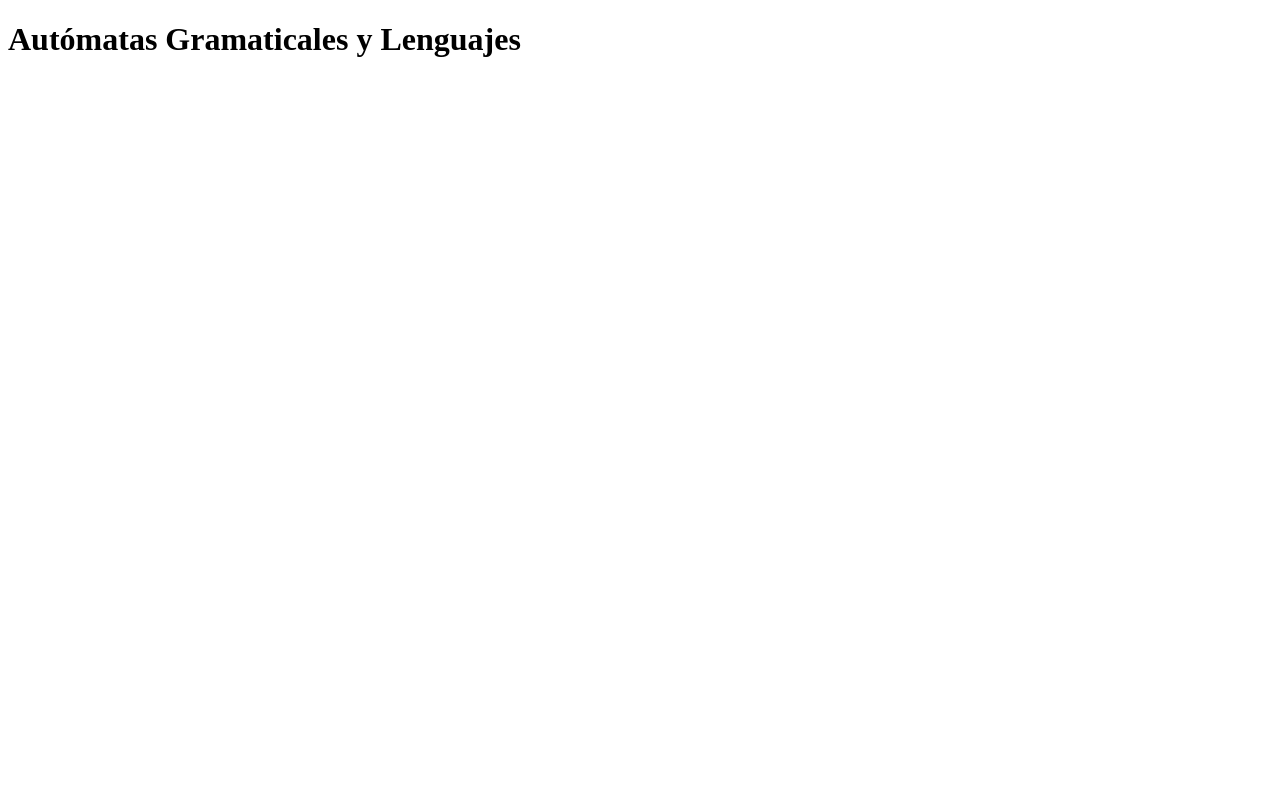
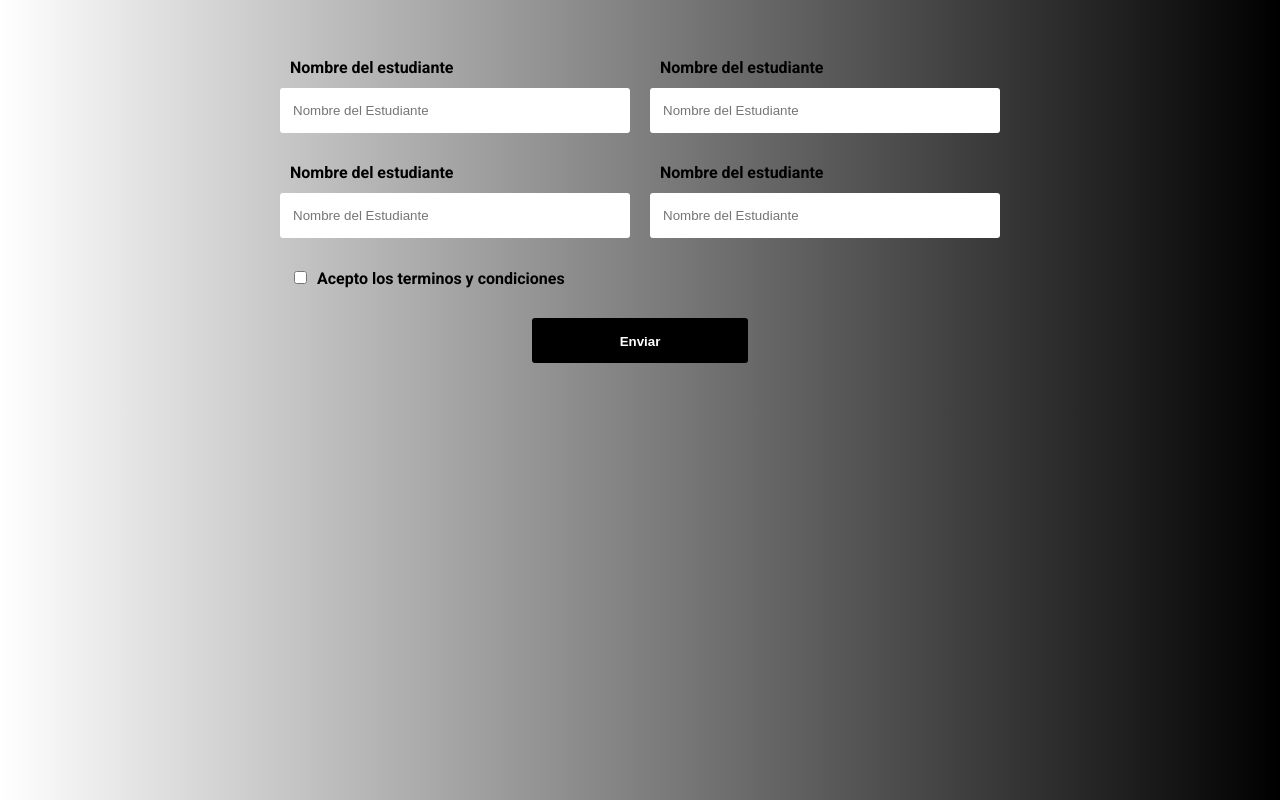
Before and after one commit to yordianvecino/Aut-matas-Gramaticales-y-Lenguajes, a React (Create React App) app in the folder automatas-gramaticales/: page / in a window 1280 px wide. Built offline with nearby package versions, Linux system fonts and the light colour scheme.

Commit message:
Actualizacion de Proceso

```diff
--- a/automatas-gramaticales/package.json
+++ b/automatas-gramaticales/package.json
@@ -3,12 +3,16 @@
   "version": "0.1.0",
   "private": true,
   "dependencies": {
+    "@fortawesome/fontawesome-svg-core": "^6.1.2",
+    "@fortawesome/free-solid-svg-icons": "^6.1.2",
+    "@fortawesome/react-fontawesome": "^0.2.0",
     "@testing-library/jest-dom": "^5.16.5",
     "@testing-library/react": "^13.3.0",
     "@testing-library/user-event": "^13.5.0",
     "react": "^18.2.0",
     "react-dom": "^18.2.0",
     "react-scripts": "5.0.1",
+    "styled-components": "^5.3.5",
     "web-vitals": "^2.1.4"
   },
   "scripts": {
--- a/automatas-gramaticales/public/index.html
+++ b/automatas-gramaticales/public/index.html
@@ -24,7 +24,7 @@
       work correctly both with client-side routing and a non-root public URL.
       Learn how to configure a non-root public URL by running `npm run build`.
     -->
-    <title>React App</title>
+    <title>Automatas Gramaticales</title>
   </head>
   <body>
     <noscript>You need to enable JavaScript to run this app.</noscript>
--- a/automatas-gramaticales/src/App.js
+++ b/automatas-gramaticales/src/App.js
@@ -1,12 +1,38 @@
 import React from 'react'
+import { Formulario, Label, ContenedorTerminos, ContenedorBotonCentrado , Boton, MensajeExito, MensajeError } from './Elementos/Formularios';
+import { FontAwesomeIcon } from '@fortawesome/react-fontawesome';
+import { faExclamationTriangle } from '@fortawesome/free-solid-svg-icons';
+import Input from './Componentes/Input';
 
 const App = () => {
   return (
-    <>
-      <h1>
-        Autómatas Gramaticales y Lenguajes
-      </h1>
-    </>
+    <main>
+      <Formulario action="">
+        <Input/>
+        <Input/>
+        <Input/>
+        <Input/>
+
+
+
+        <ContenedorTerminos>
+          <Label>
+            <input type="checkbox" name="terminos" id="terminos" />
+            Acepto los terminos y condiciones
+          </Label>
+        </ContenedorTerminos>
+        {false && <MensajeError>
+          <p>
+            <FontAwesomeIcon icon={faExclamationTriangle}/>
+            <b>Error:</b> Por favor rellenar el formulario correctamente.
+          </p>
+        </MensajeError>}
+        <ContenedorBotonCentrado>
+          <Boton type="submit">Enviar</Boton>
+          <MensajeExito>Formulario enviado !Exitosamente¡</MensajeExito>
+        </ContenedorBotonCentrado>
+      </Formulario>
+    </main>
   );
 }
 
--- /dev/null
+++ b/automatas-gramaticales/src/Componentes/Input.js
@@ -0,0 +1,18 @@
+import React from 'react';
+import {Input, Label, GrupoInput, LeyendaError, IconValidacion} from './../Elementos/Formularios';
+import { faCheckCircle } from '@fortawesome/free-solid-svg-icons';
+
+const ComponenteInput = () => {
+    return (
+        <div>
+          <Label htmlFor="nombre">Nombre del estudiante</Label>
+          <GrupoInput>
+            <Input type="text" placeholder="Nombre del Estudiante" id="nombre" />
+            <IconValidacion icon={faCheckCircle} />
+          </GrupoInput>
+          <LeyendaError>Lorem ipsum dolor ssit amet.</LeyendaError>
+        </div>
+     );
+}
+
+export default ComponenteInput;
--- /dev/null
+++ b/automatas-gramaticales/src/Elementos/Formularios.js
@@ -0,0 +1,130 @@
+import styled from 'styled-components';
+import { FontAwesomeIcon } from '@fortawesome/react-fontawesome';
+
+const colores = {
+    borde: "#0075FF",
+    error: "#bb2929",
+    exito: "#1ed12d"
+}
+
+const Formulario = styled.form`
+    display: grid;
+    grid-template-columns: 1fr 1fr;
+    gap: 20px;
+
+    @media (max-width: 800px){
+        grid-template-columns: 1fr;
+    }
+`;
+
+const Label = styled.label`
+    display: block;
+    font-weight: 700;
+    padding: 10px;
+    min-height: 40px;
+    cursor: pointer;
+`;
+
+const GrupoInput = styled.div`
+    position: relative;
+    z-index: 90;
+`;
+
+const Input = styled.input`
+    width: 100%;
+    background: #fff;
+    border-radius: 3px;
+    height: 45px;
+    line-height: 45px;
+    padding: 0 40px 0 10px;
+    transition: .3s ease all;
+    border: 3px solid transparent;
+
+    &:focus{
+        border: 3px solid ${colores.borde};
+        outline: none;
+        box-shadow: 3px 0px 30px rgba(163,163,163, 0.4);
+    }
+`;
+
+const LeyendaError = styled.p`
+    font-size: 12px;
+    margin-bottom: 0;
+    color: ${colores.error};
+    display: none;
+`;
+
+const IconValidacion = styled(FontAwesomeIcon)`
+    position: absolute;
+    right: 10px;
+    bottom: 14px;
+    z-index: 100;
+    font-size: 16px;
+    opacity: 0;
+`;
+
+const ContenedorTerminos = styled.div`
+    grid-column: span 2;
+
+    input{
+        margin-right: 10px;
+    }
+`;
+
+const ContenedorBotonCentrado = styled.div`
+    display: flex;
+    flex-direction: column;
+    align-items: center;
+    grid-column: span 2;
+`;
+
+const Boton = styled.button`
+    height: 45px;
+    line-height: 45px;
+    width: 30%;
+    background: #000;
+    color: #fff;
+    font-weight: bold;
+    border: none;
+    border-radius: 3px;
+    cursor: pointer;
+    transition: .1s ease all;
+
+    &:hover{
+        box-shadow: 3px 0px 30px rgba(163,163,163,1);
+    }
+`;
+
+const MensajeExito = styled.p`
+    font-size: 14px;
+    color: ${colores.exito};
+    display: none;
+`;
+
+const MensajeError = styled.div`
+    height: 45px;
+    line-height: 45px;
+    background: ${colores.error};
+    padding: 0px 15px;
+    border-radius: 3px;
+    grid-column: span 2;
+    p{
+        margin: 0;
+    }
+    b{
+        margin-left: 10px;
+    }
+`;
+
+export {Formulario,
+    Label,
+    GrupoInput,
+    Input,
+    LeyendaError,
+    IconValidacion,
+    ContenedorTerminos,
+    ContenedorBotonCentrado,
+    Boton,
+    MensajeExito,
+    MensajeError
+};
--- a/automatas-gramaticales/src/index.css
+++ b/automatas-gramaticales/src/index.css
@@ -1,13 +1,24 @@
+@import url('https://fonts.googleapis.com/css2?family=Roboto:wght@400;700&display=swap');
+
+*{
+  box-sizing: border-box;
+}
+
 body {
-  margin: 0;
-  font-family: -apple-system, BlinkMacSystemFont, 'Segoe UI', 'Roboto', 'Oxygen',
-    'Ubuntu', 'Cantarell', 'Fira Sans', 'Droid Sans', 'Helvetica Neue',
-    sans-serif;
-  -webkit-font-smoothing: antialiased;
-  -moz-osx-font-smoothing: grayscale;
+  font-family: 'Roboto', sans-serif;
+  background: rgb(255, 255, 255);  /* fallback for old browsers */
+  background: -webkit-linear-gradient(to right, #ffffff, #000000);
+  background: linear-gradient(to right, #ffffff, #000000);
 }
 
 code {
   font-family: source-code-pro, Menlo, Monaco, Consolas, 'Courier New',
     monospace;
 }
+
+main{
+  max-width: 800px;
+  width: 90%;
+  margin: auto;
+  padding: 40px;
+}
--- a/automatas-gramaticales/src/index.js
+++ b/automatas-gramaticales/src/index.js
@@ -1,5 +1,6 @@
 import React from 'react';
 import ReactDOM from 'react-dom/client';
+import './index.css';
 import App from './App';
 
 const root = ReactDOM.createRoot(document.getElementById('root'));
```
Also changed, not shown: 1 other file (tests, documents, lock files or other folders).
